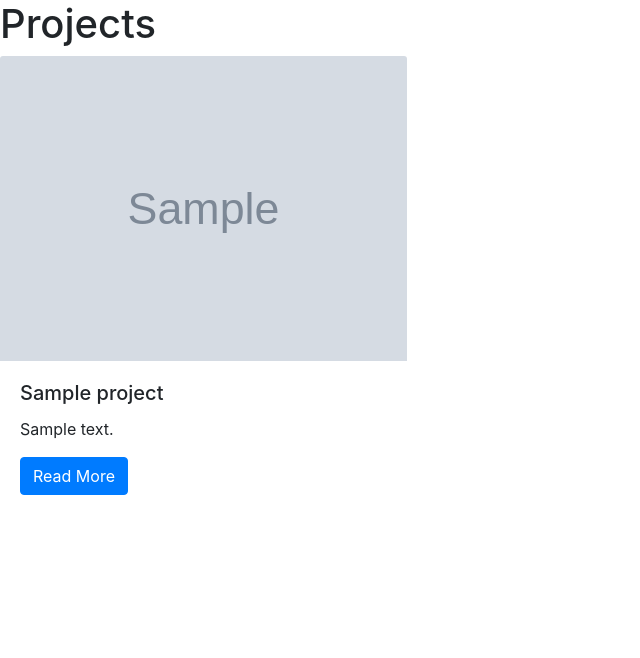
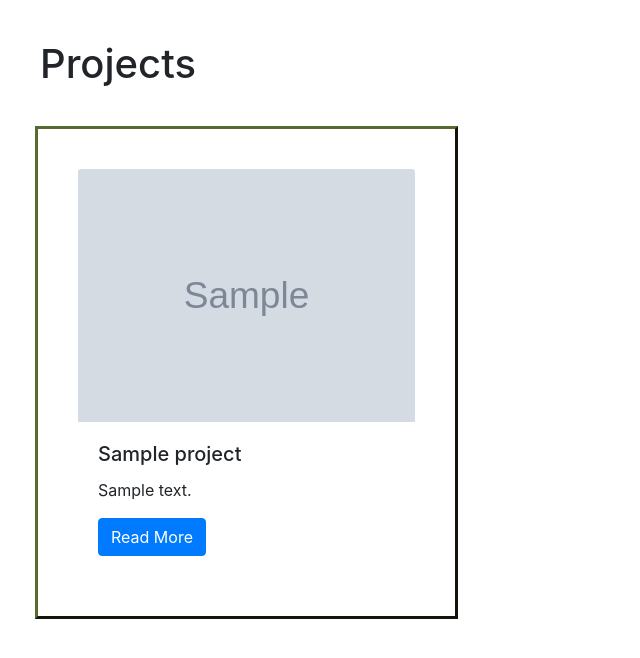
Before and after one commit to flautist/30daysofcodechallenge, a Django app: page /projects/ in a window 1280 px wide. Shown: the top 658 px of the page, without its empty margins (0-640 px from the left). Run offline with Django 3.2, Linux system fonts and the light colour scheme; tables that the repository leaves empty hold one stand-in row (values such as "Sample post"); grey boxes marked "Sample" are stand-in pictures; some libraries are stand-ins or nearby versions.

Commit message:
Edited styling.

```diff
--- a/personal_portfolio/personal_portfolio/templates/base.html
+++ b/personal_portfolio/personal_portfolio/templates/base.html
@@ -1,4 +1,7 @@
+{% load static %}
+
 <link rel="stylesheet" href="https://stackpath.bootstrapcdn.com/bootstrap/4.1.3/css/bootstrap.min.css" integrity="sha384-MCw98/SFnGE8fJT3GXwEOngsV7Zt27NXFoaoApmYm81iuXoPkFOJwJ8ERdknLPMO" crossorigin="anonymous">
+<link rel="stylesheet" href="{% static 'projects/css/custom.css' %}">
 
 {% block page_content %}{% endblock %}
 
--- a/personal_portfolio/projects/static/projects/css/custom.css
+++ b/personal_portfolio/projects/static/projects/css/custom.css
@@ -8,9 +8,18 @@
 }
 
 h1 {
-    padding: 40px;
+    padding-top: 40px;
+    padding-left: 40px;
+    padding-bottom: 20px;
 }
 
-p {
+.row {
+    padding-left: 40px;
+}
+
+.col-md-4 {
+    margin: 10px;
     padding: 40px;
+    border-style: outset;
+    border-color: darkolivegreen;
 }
```
